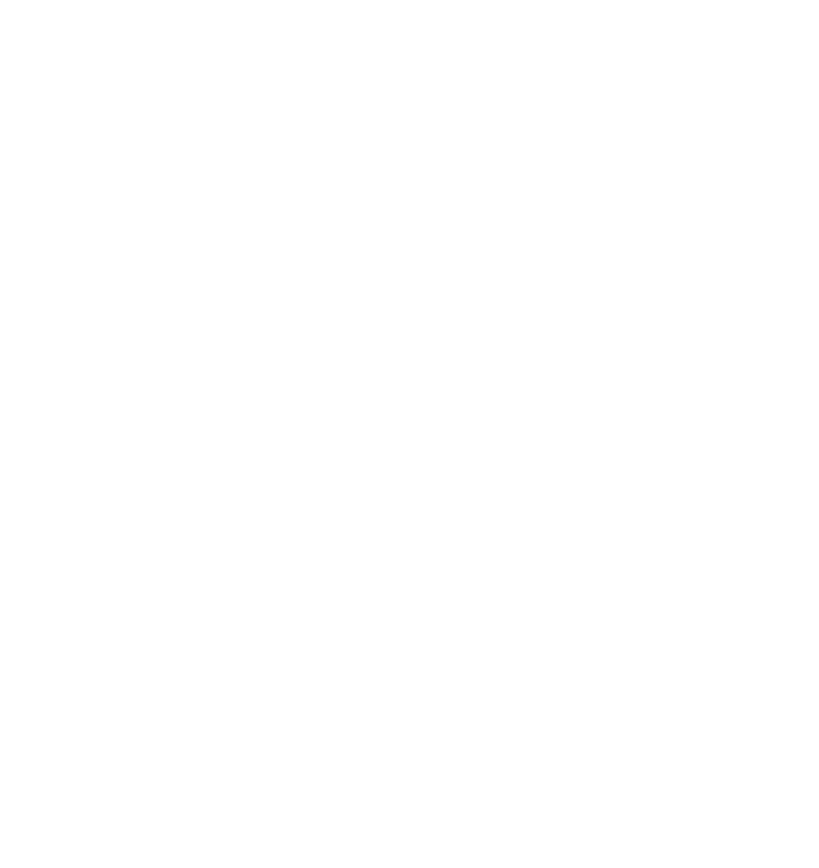
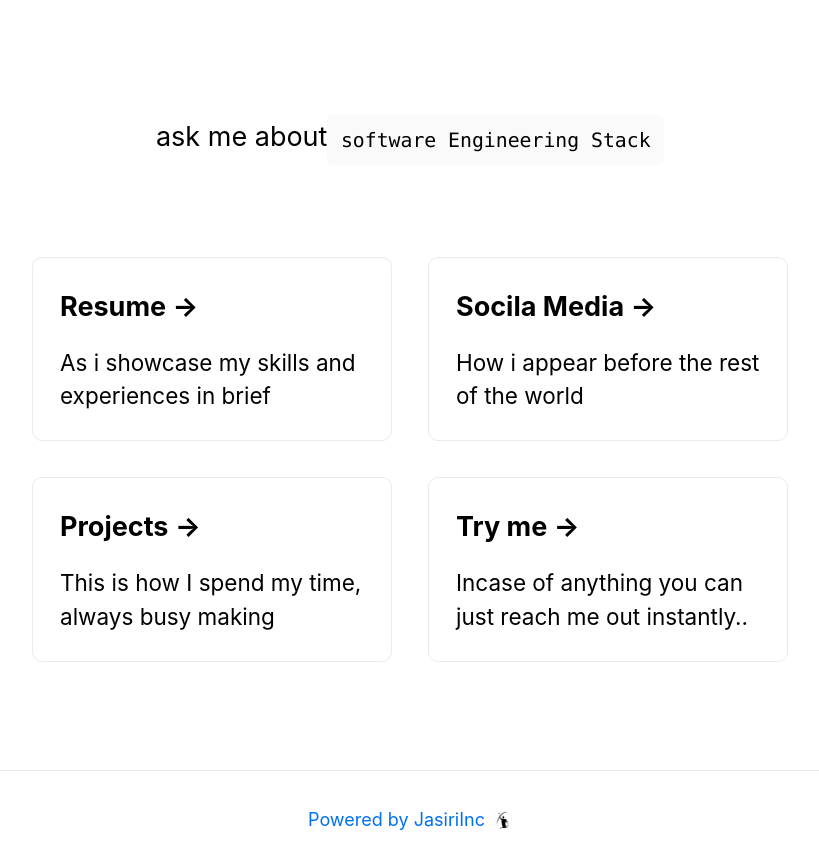
Before and after one commit to brunoalfred/brunoalfred.github.io, a Next.js app: page /social-media in a window 1280 px wide. Shown: the whole page, without its empty margins (230-1049 px from the left). Before the commit the page ends 800 px from the top, so only its background shows below. Built offline with nearby package versions, Linux system fonts and the light colour scheme.

Commit message:
Bootstraped the social media page

```diff
--- a/pages/social-media.js
+++ b/pages/social-media.js
@@ -1,9 +1,68 @@
+import Footer from '../components/Footer/Footer'
 import Header from '../components/Header/Header'
-export default function SocialMedia(){
-    return(<>
-    <div>
+import Link from 'next/link'
 
-    </div>
+import styles from '../styles/Home.module.css'
 
-    </>)
+export default function SocialMedia() {
+    return (
+        <div className={styles.container}>
+
+
+
+
+            <main className={styles.main}>
+
+
+                <p className={styles.description}>
+                    ask me about
+          <code className={styles.code}>software Engineering Stack</code>
+                </p>
+
+                <div className={styles.grid}>
+
+
+                    <Link href="/posts/resume" >
+                        <a className={styles.card}>
+                            <h3>Resume &rarr;</h3>
+                            <p>As i showcase my skills and experiences in brief</p>
+                        </a>
+                    </Link>
+
+                    <Link href="/social-media" >
+                        <a className={styles.card}>
+                            <h3>Socila Media &rarr;</h3>
+                            <p>How i appear before the rest of the world</p>
+                        </a>
+                    </Link>
+
+
+                    <Link href="/projects">
+                        <a
+                            className={styles.card}
+                        >
+                            <h3>Projects &rarr;</h3>
+                            <p>This is how I spend my time, always busy making </p>
+                        </a>
+                    </Link>
+
+                    <Link href="/try-me">
+                        <a
+                            className={styles.card}
+                        >
+                            <h3>Try me &rarr;</h3>
+                            <p>
+                                Incase of anything you can just reach me out instantly..
+                        </p>
+                        </a>
+                    </Link>
+
+                </div>
+
+            </main>
+
+            <Footer />
+
+        </div>
+    )
 }
```
